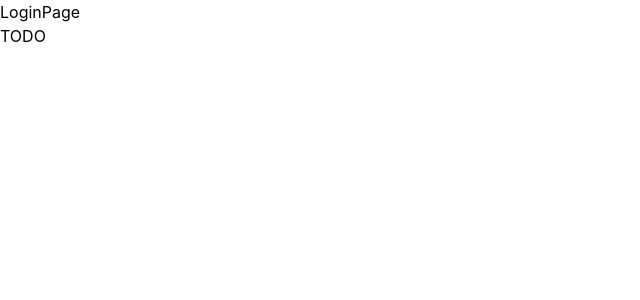
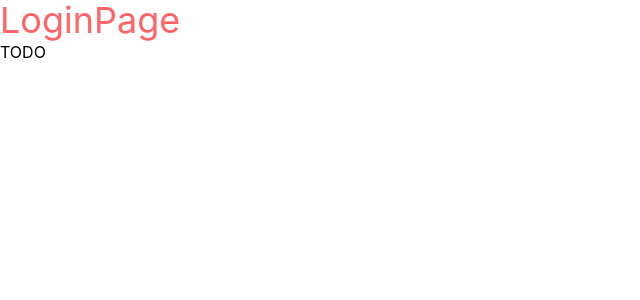
Before and after one commit to belmqadem/matcha, a React (Vite) app in the folder client/: page /login in a window 1280 px wide. Shown: the top 300 px of the page, without its empty margins (0-640 px from the left). Built offline with nearby package versions, Linux system fonts and the light colour scheme.

Commit message:
style: update LoginPage heading styles with Tailwind CSS

```diff
--- a/client/src/pages/auth/LoginPage.tsx
+++ b/client/src/pages/auth/LoginPage.tsx
@@ -1,7 +1,7 @@
 export default function LoginPage() {
   return (
     <div className="page">
-      <h1>LoginPage</h1>
+      <h1 className="text-red-400 text-4xl">LoginPage</h1>
       <p>TODO</p>
     </div>
   );
```
